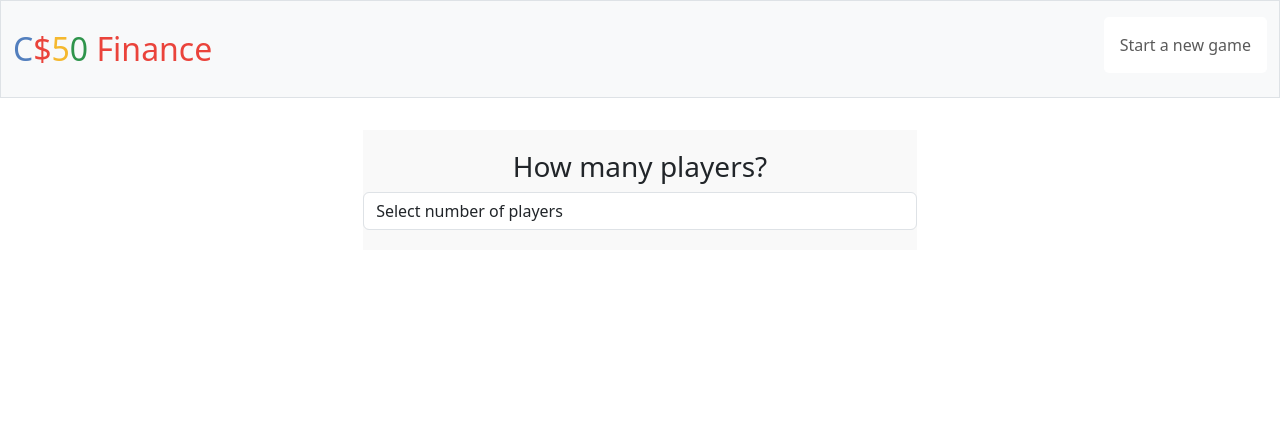
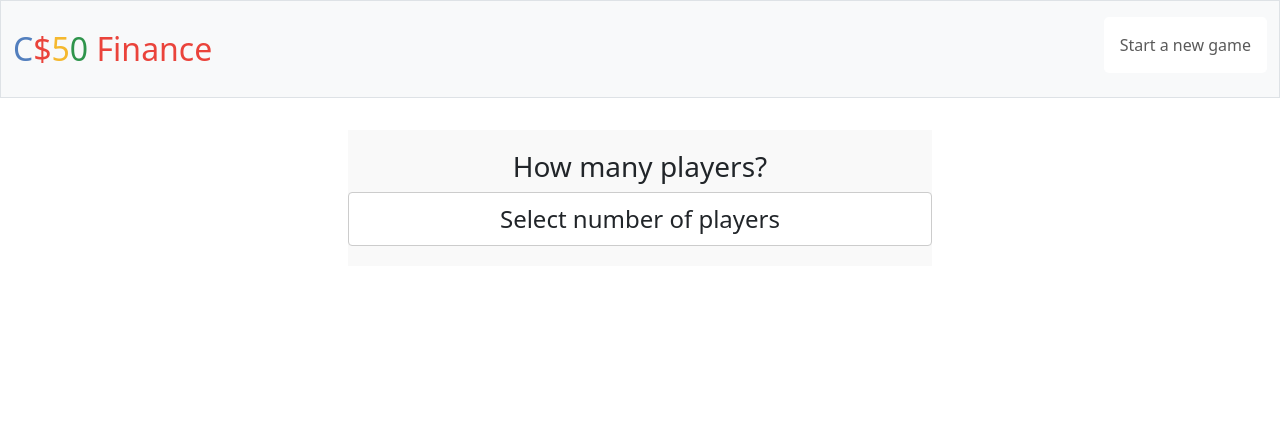
Before and after one commit to RaimondoSoleglio/RaimondoSoleglio, a Flask app: page /start in a window 1280 px wide. Shown: the top 442 px of the page. Run offline with Flask 3, Linux system fonts and the light colour scheme; some libraries are stand-ins or nearby versions.

Commit message:
Sun, Nov 17, 2024, 6:10 PM +00:00

```diff
--- a/static/styles.css
+++ b/static/styles.css
@@ -121,7 +121,7 @@ body {
     grid-column: 2 / 3;
 }
 
-#num_players #player-names-section #timer-section {
+#num_players, #player-names-section, #timer-section {
     text-align: center;
     font-size: 24px;
     padding: 8px;
```
